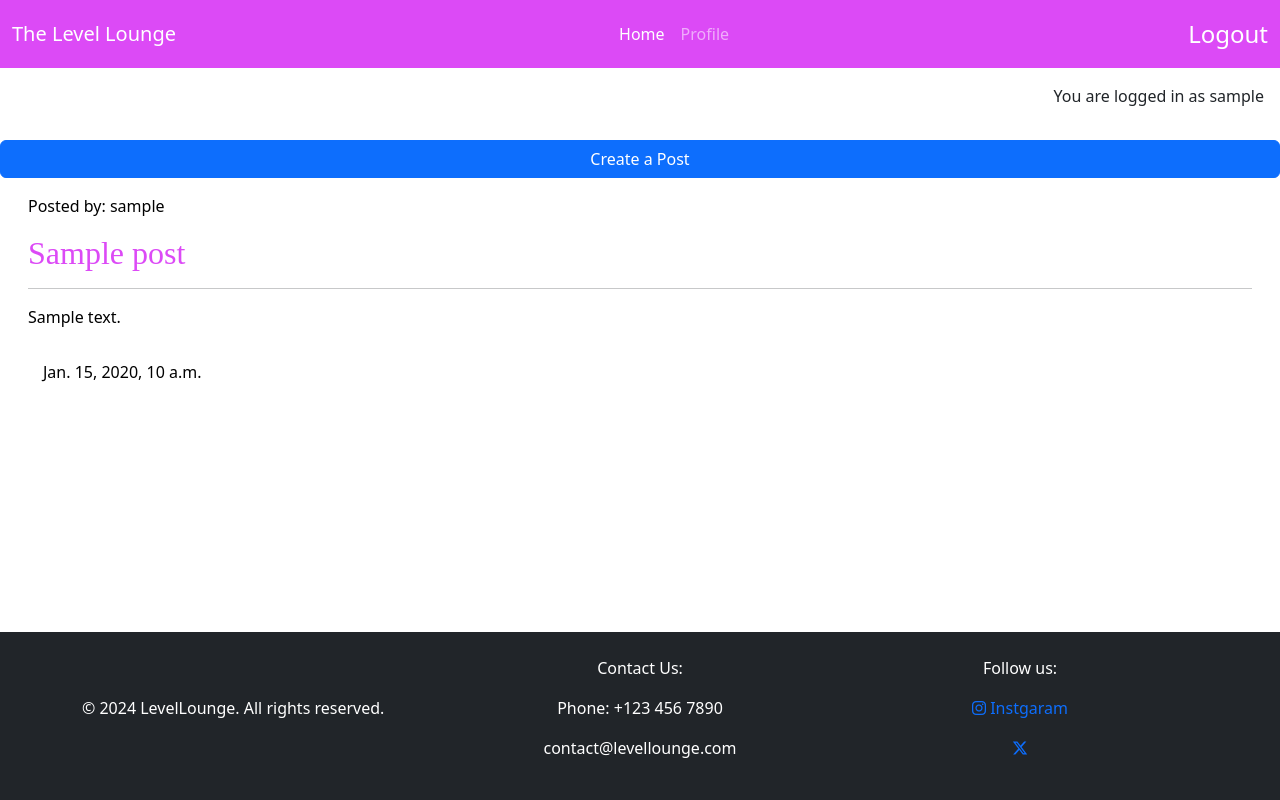
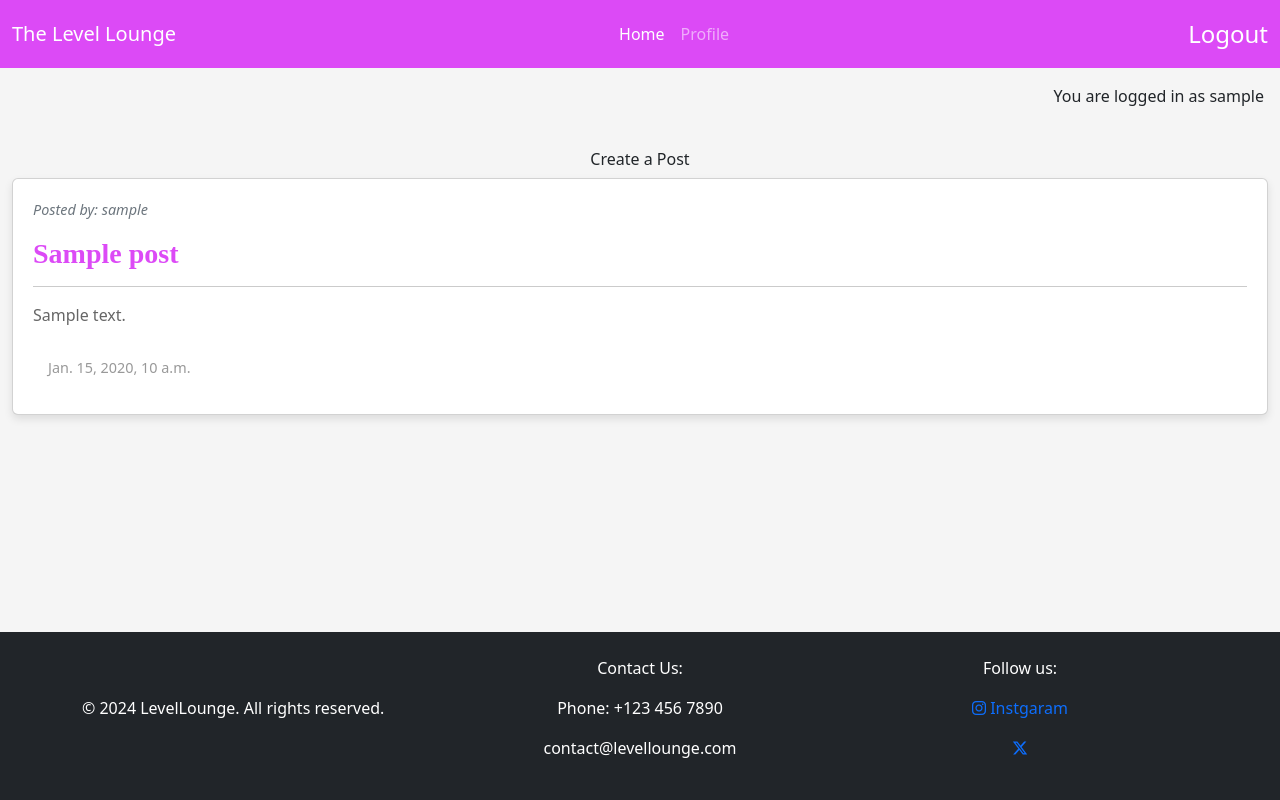
Before and after one commit to SimonMoynihan33/Level-Lounge, a Django app: page / in a window 1280 px wide. Run offline with Django 5.2, Linux system fonts and the light colour scheme; a user stored in the database is signed in; tables that the repository leaves empty hold one stand-in row (values such as "Sample post"); some libraries are stand-ins or nearby versions; some web fonts are replaced.

Commit message:
Add styling to post list page

```diff
--- a/level_lounge/templates/level_lounge/index.html
+++ b/level_lounge/templates/level_lounge/index.html
@@ -8,13 +8,15 @@
 
         <!-- Blog Entries Column -->
         <div class="col-12 mt-3">
-            <div class="row">
+            <div class="row justify-content-center">
                 <!-- Display the "Create Post" button only if the user is authenticated -->
+                 <div class="col-auto">
                 {% if user.is_authenticated %}
-                <a href="{% url 'create_post' %}" class="btn btn-primary">Create a Post</a>
+                <a href="{% url 'create_post' %}" class="btn create-post-btn">Create a Post</a>
                 {% else %}
                 <p><a href="{% url 'login' %}">Log in</a> to create a post.</p>
                 {% endif %}
+                </div>
                 {% for post in post_list %}
                 <div class="col-md-12">
                     <div class="card custom-card-bg mb-5">
--- a/level_lounge/views.py
+++ b/level_lounge/views.py
@@ -9,7 +9,12 @@ from django.contrib.auth.decorators import login_required
 
 # Create your views here.
 class PostList(generic.ListView):
-    queryset = Post.objects.filter(status=1)
+    """
+    View to display a paginated list of posts, showing the newest posts first.
+    Posts are filtered to show only those with status = 1 (published).
+    The list is paginated, showing 6 posts per page.
+    """
+    queryset = Post.objects.filter(status=1).order_by('-created_at')
     template_name = "level_lounge/index.html"
     paginate_by = 6
 
--- a/static/css/style.css
+++ b/static/css/style.css
@@ -26,23 +26,57 @@
 
 /* Main styles */
 .main-bg {
-    background-color: #ffffff;
+    background-color: #f5f5f5;
 }
 
 /* Cards */
 /* Override card style from bootstrap */
 .custom-card-bg {
-    background: none !important;
-    border: none !important;
+    background-color: #f9f9f9;
+    border: 1px solid #ddd; /* Light border */
+    border-radius: .5rem;
+    box-shadow: 0 4px 8px rgba(0, 0, 0, 0.1); /* Subtle shadow for depth */
+    transition: transform 0.2s ease-in-out, box-shadow 0.2s ease-in-out; /* Smooth hover effects */
 }
 
-.card-body {
-    background-color: #ffffff;
-    border-radius: 30px;
+/* Bootstrap card hover effect */
+.custom-card-bg:hover {
+    transform: translateY(-5px); /* Slight lift on hover */
+    box-shadow: 0 6px 12px rgba(0, 0, 0, 0.15); /* Darker shadow on hover */
 }
 
+/* Adjust card body padding for consistent spacing */
+.custom-card-bg .card-body {
+    padding: 1.25rem;
+    color: #333;
+}
+
+/* Title customization using Bootstrap's heading classes */
+.card-title {
+    font-size: 1.75rem;
+    font-weight: 700;
+    color: #333;
+    text-decoration: none;
+}
+
+/* Author styling with Bootstrap's text-muted class */
 .author {
-    color: #000000;
+    font-size: 0.9rem;
+    font-style: italic;
+    color: #6c757d; /* Bootstrap's muted text color */
+}
+
+/* Excerpt styling */
+.excerpt {
+    font-size: 1rem;
+    color: #666;
+    margin-bottom: 15px;
+}
+
+/* Date styling */
+.posted-on {
+    font-size: 0.9rem;
+    color: #999;
 }
 
 .post-link {
@@ -50,17 +84,12 @@
     text-decoration: none;
 }
 
-.excerpt {
-    color: #000000
-}
-
-.posted-on {
-    color: #000000
-}
-
 .media a {
     text-decoration: none;
 }
+
+/* Create post button */
+
 
 /* Card styling for viewing post */
 .card-text {
```
Also changed, not shown: level_lounge/templates/level_lounge/confirm_delete.html (deleted, +0 -10 lines).
